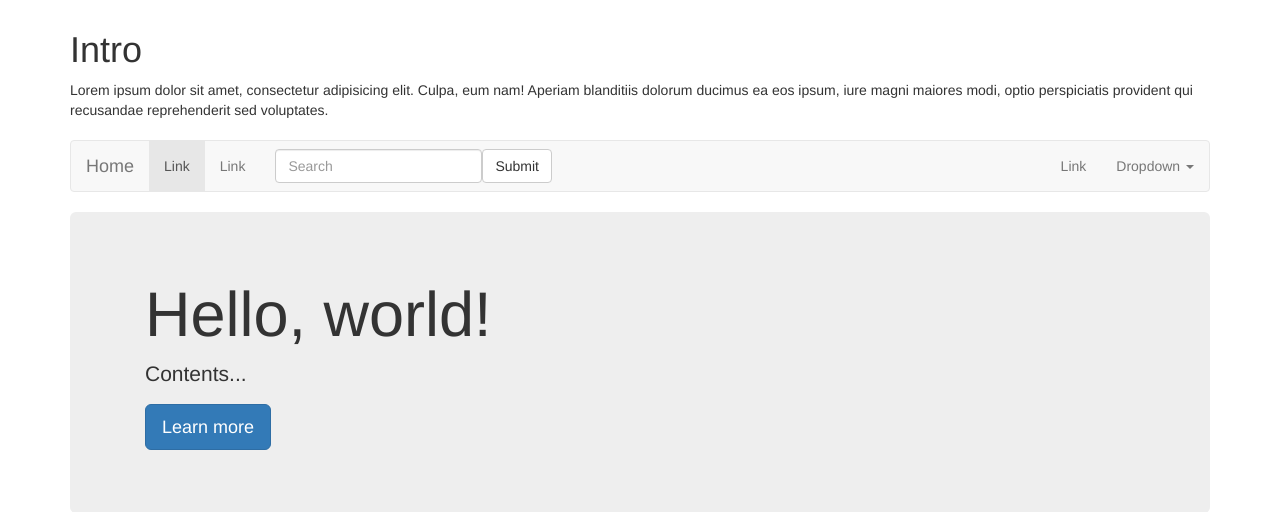
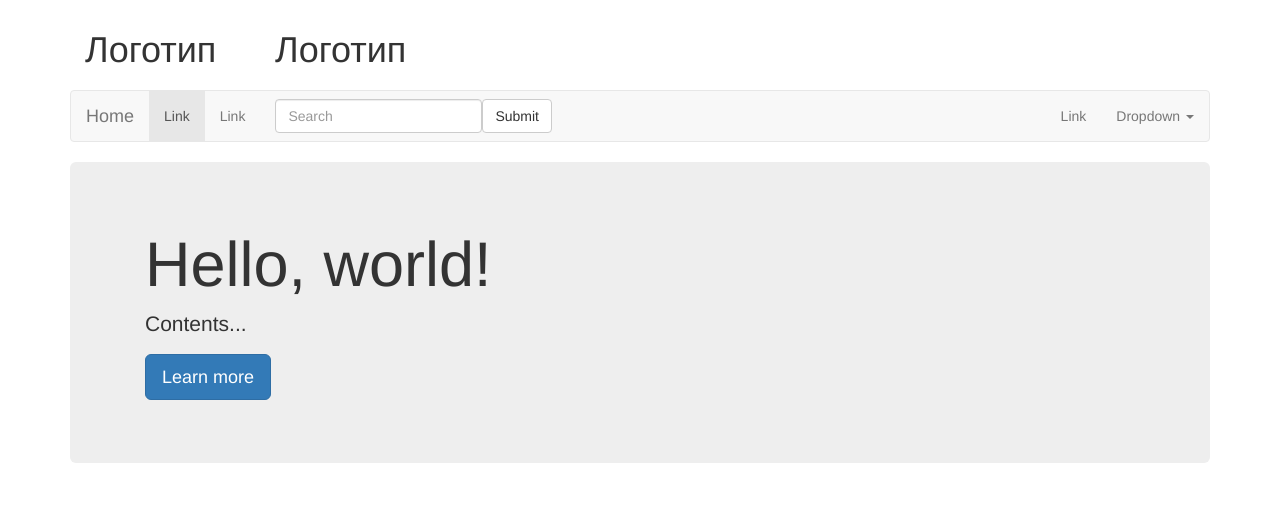
Before and after one commit to beatum/landing, a Django app: page / in a window 1280 px wide. Shown: the top 512 px of the page. Run offline with Django 3.2, Linux system fonts and the light colour scheme; some libraries are stand-ins or nearby versions.

Commit message:
new commit

```diff
--- a/landing/page/templates/page/index.html
+++ b/landing/page/templates/page/index.html
@@ -4,10 +4,12 @@
   <div id="wrapper">
     <div id="intro">
       <div class="container">
-        <h1>Intro</h1>
-        <p>Lorem ipsum dolor sit amet, consectetur adipisicing elit. Culpa, eum nam! Aperiam blanditiis dolorum ducimus
-          ea eos ipsum, iure magni maiores modi, optio perspiciatis provident qui recusandae reprehenderit sed
-          voluptates.</p>
+        <div class="col-xs-2 col-sm-2 col-md-2 col-lg-2">
+        	<h1>Логотип</h1>
+        </div>
+        <div class="col-xs-2 col-sm-2 col-md-2 col-lg-2">
+        	<h1>Логотип</h1>
+        </div>
       </div>
     </div>
     <div id="navbar">
```
